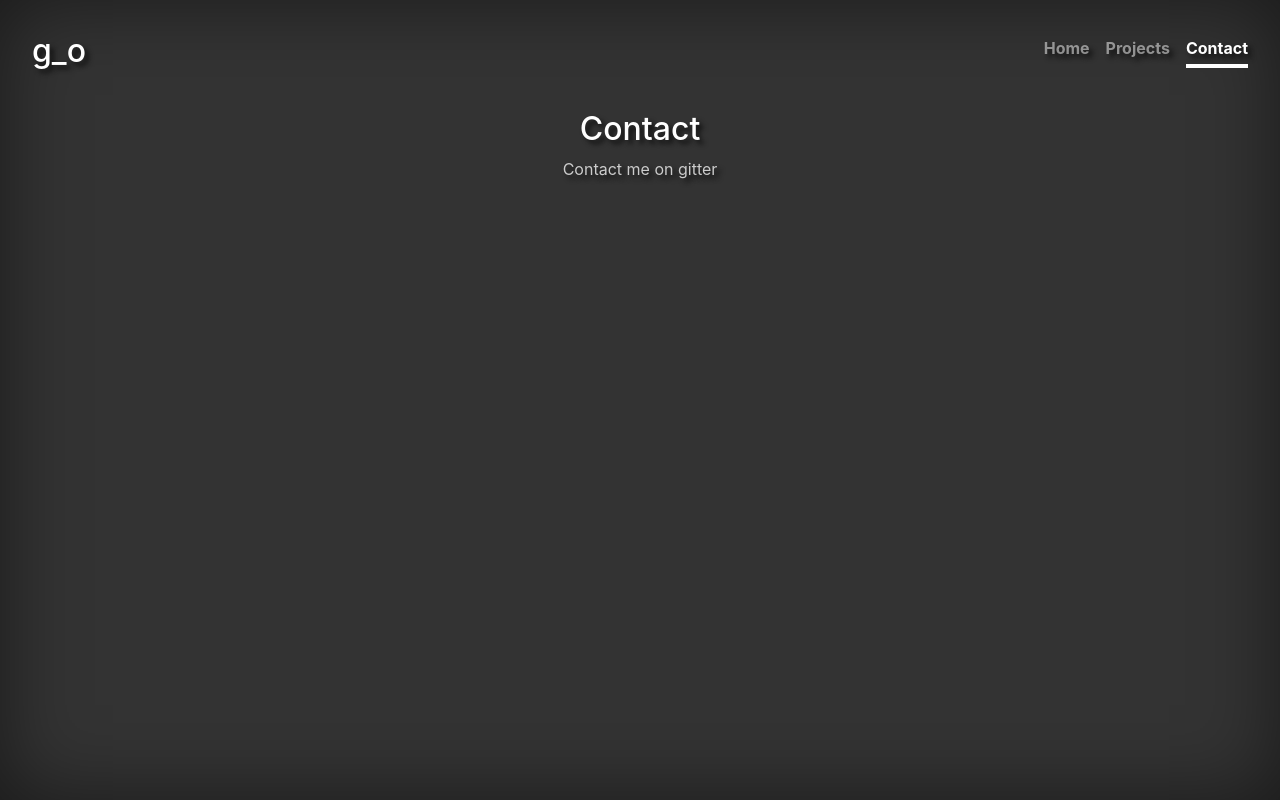
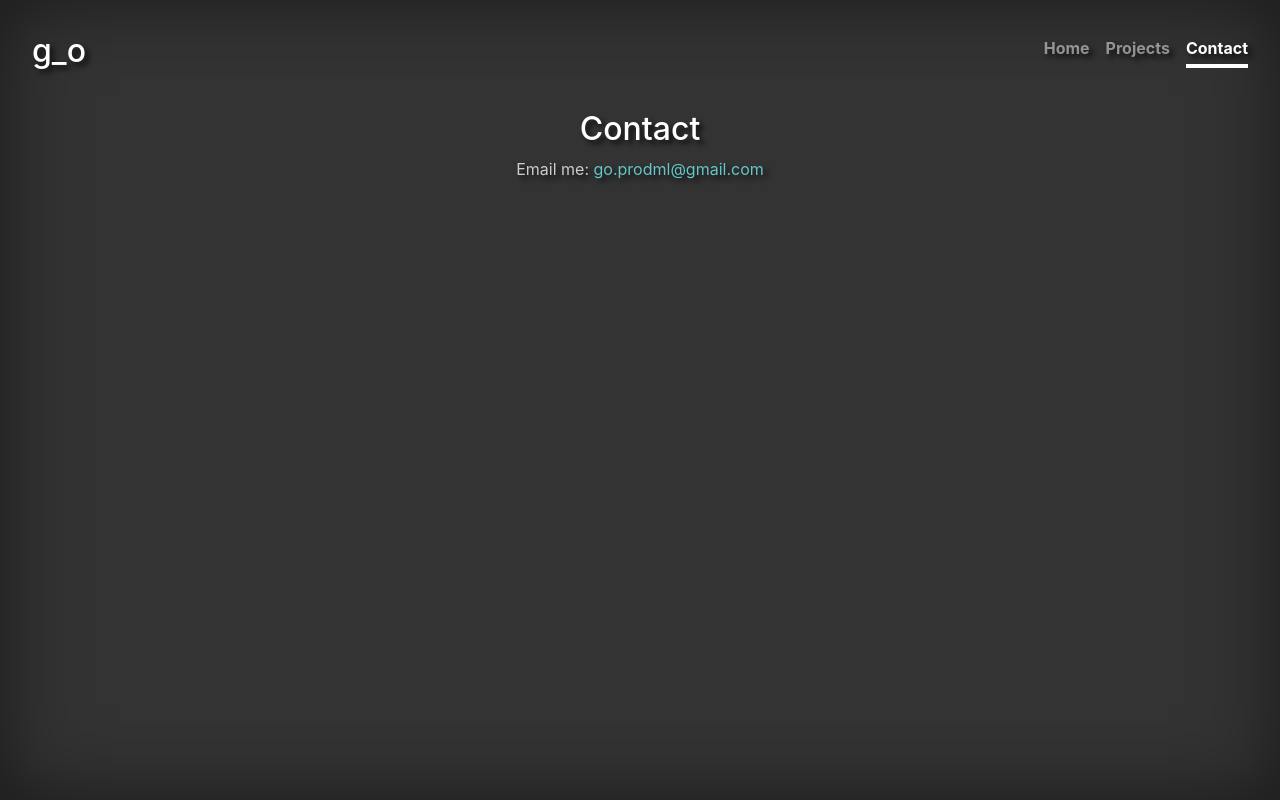
Before and after one commit to g--o/g--o.github.io, a plain HTML site: page index.html in a window 1280 px wide. Both pictures are taken after a click on the link "Contact". Drawn offline with nearby package versions, Linux system fonts and the light colour scheme.

Commit message:
contact: updated email

```diff
--- a/index.html
+++ b/index.html
@@ -155,7 +155,7 @@
 		<!-- contact -->
 		<div id="contact" class="tab-pane fade">
 			<h2>Contact</h2>
-			<p>Contact me on gitter</p>
+			<p>Email me: <a href="mailto:go.prodml@gmail.com">go.prodml@gmail.com</a></p>
 		</div>
 
 	</div>
```
